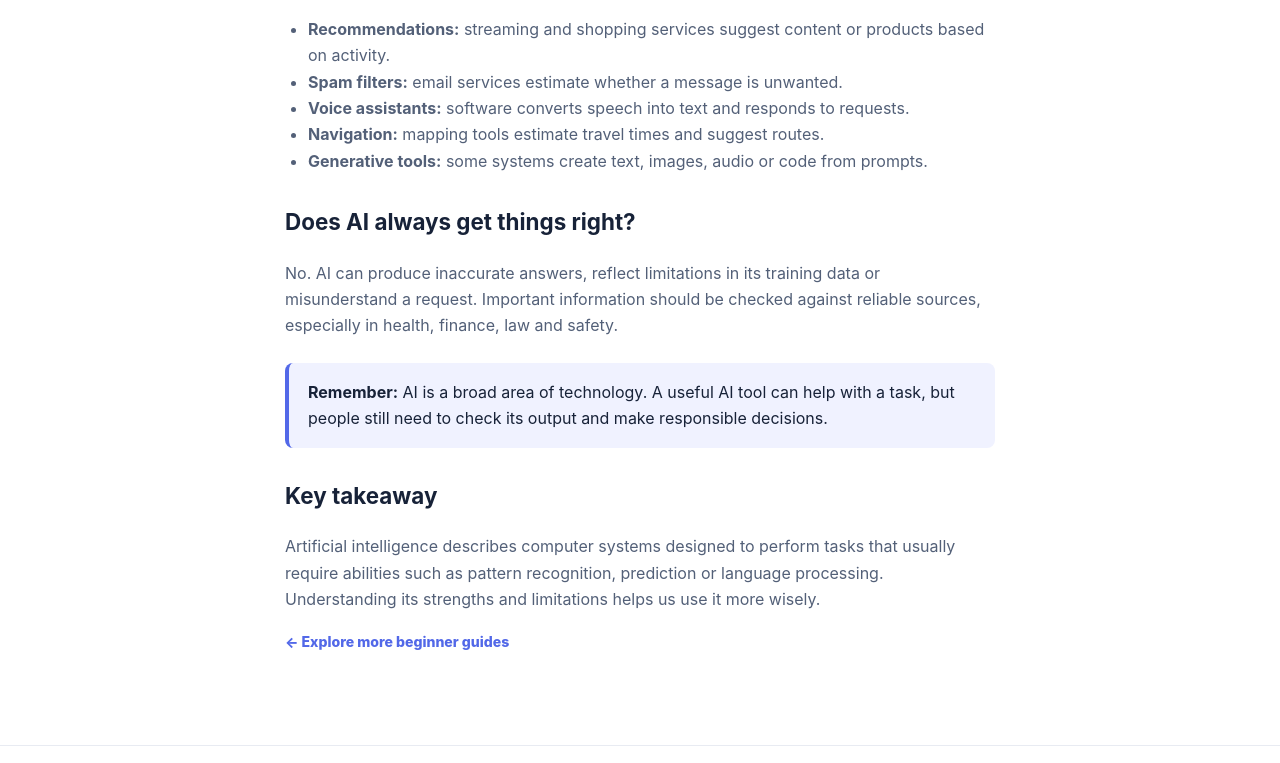
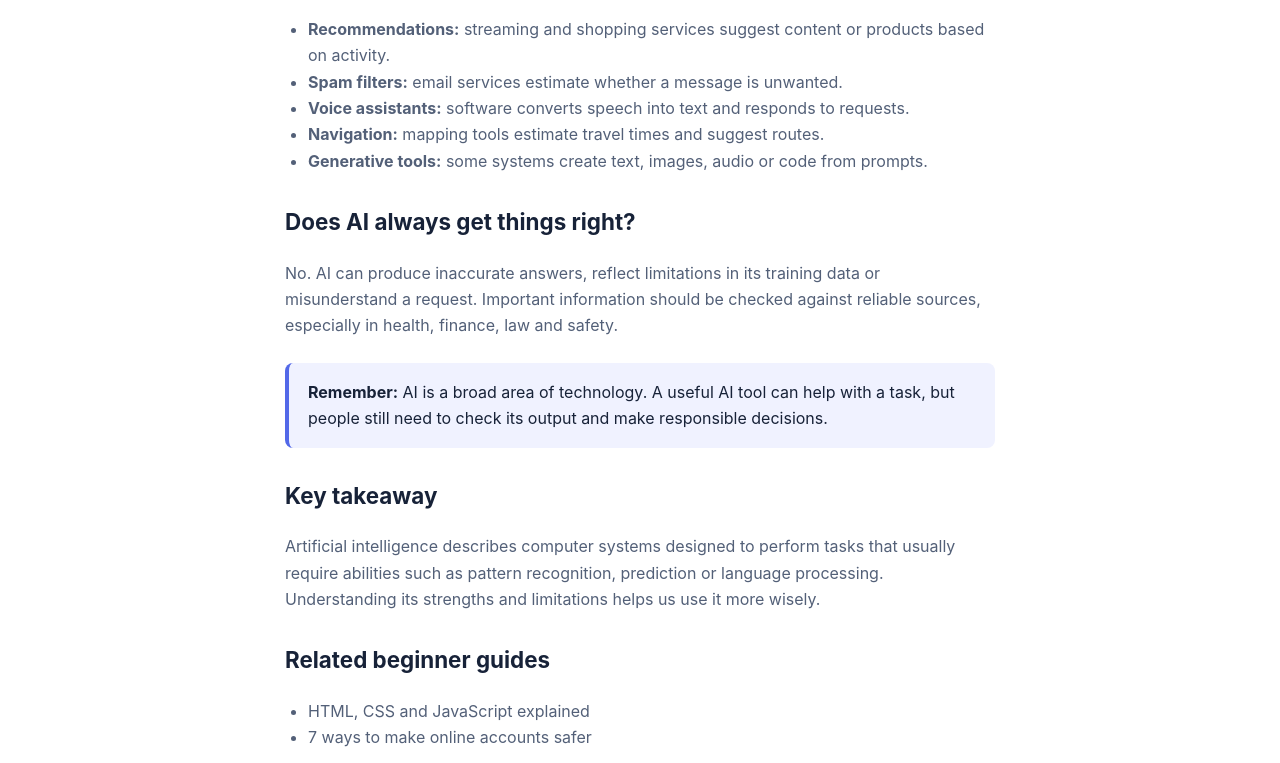
Before and after one commit to Laflame2323/my-project, a plain HTML site: page articles/what-is-ai.html in a window 1280 px wide. Shown: the part 744-1507 px from the top of the page. Drawn offline with Linux system fonts and the light colour scheme.

Commit message:
Improve SEO metadata and internal links

```diff
--- a/articles/what-is-ai.html
+++ b/articles/what-is-ai.html
@@ -1,10 +1,10 @@
 <!doctype html>
-<html lang="en"><head><meta charset="utf-8"><meta name="viewport" content="width=device-width, initial-scale=1"><meta name="description" content="A beginner-friendly explanation of artificial intelligence, machine learning and everyday AI examples."><title>What Is Artificial Intelligence? | TechLearn Guide</title><link rel="stylesheet" href="../style.css"></head>
+<html lang="en"><head><meta charset="utf-8"><meta name="viewport" content="width=device-width, initial-scale=1"><meta name="description" content="Learn what artificial intelligence is, how machine learning works, everyday AI examples and the limitations of AI in this beginner-friendly guide."><link rel="canonical" href="https://laflame2323.github.io/my-project/articles/what-is-ai.html"><meta property="og:type" content="article"><meta property="og:title" content="What Is Artificial Intelligence? | TechLearn Guide"><meta property="og:description" content="A simple introduction to AI, machine learning and everyday examples."><meta property="og:url" content="https://laflame2323.github.io/my-project/articles/what-is-ai.html"><script type="application/ld+json">{"@context":"https://schema.org","@type":"Article","headline":"What Is Artificial Intelligence? A Simple Beginner's Guide","description":"A beginner-friendly explanation of artificial intelligence, machine learning and everyday AI examples.","mainEntityOfPage":"https://laflame2323.github.io/my-project/articles/what-is-ai.html","publisher":{"@type":"Organization","name":"TechLearn Guide"}}</script><title>What Is Artificial Intelligence? | TechLearn Guide</title><link rel="stylesheet" href="../style.css"></head>
 <body><header class="site-header"><a class="brand" href="../index.html"><span class="brand-mark">T</span> TechLearn <span>Guide</span></a><button class="menu-toggle" aria-label="Open navigation" aria-expanded="false">☰</button><nav class="nav-links"><a href="../index.html">Home</a><a href="../index.html#topics">Topics</a><a href="../about.html">About</a><a href="../contact.html">Contact</a></nav></header>
 <main class="page-main article-page"><p class="article-meta">ARTIFICIAL INTELLIGENCE · BEGINNER GUIDE</p><h1>What Is Artificial Intelligence? A Simple Beginner's Guide</h1><p class="lead">Artificial intelligence (AI) is a field of computer science focused on creating computer systems that can perform tasks commonly associated with human intelligence, such as understanding language, recognising patterns and making predictions.</p>
 <h2>How does AI work?</h2><p>AI systems are built using instructions, data and mathematical methods. Many modern systems use machine learning, a branch of AI in which a computer model learns patterns from examples rather than relying only on manually written rules.</p><p>For example, a system trained on many labelled pictures of cats and dogs can learn patterns that help it classify a new picture. Its answer is a prediction based on what it learned; it is not proof that the system understands animals the way a person does.</p>
 <h2>Where do we see AI in everyday life?</h2><ul><li><strong>Recommendations:</strong> streaming and shopping services suggest content or products based on activity.</li><li><strong>Spam filters:</strong> email services estimate whether a message is unwanted.</li><li><strong>Voice assistants:</strong> software converts speech into text and responds to requests.</li><li><strong>Navigation:</strong> mapping tools estimate travel times and suggest routes.</li><li><strong>Generative tools:</strong> some systems create text, images, audio or code from prompts.</li></ul>
 <h2>Does AI always get things right?</h2><p>No. AI can produce inaccurate answers, reflect limitations in its training data or misunderstand a request. Important information should be checked against reliable sources, especially in health, finance, law and safety.</p>
 <div class="callout"><strong>Remember:</strong> AI is a broad area of technology. A useful AI tool can help with a task, but people still need to check its output and make responsible decisions.</div>
-<h2>Key takeaway</h2><p>Artificial intelligence describes computer systems designed to perform tasks that usually require abilities such as pattern recognition, prediction or language processing. Understanding its strengths and limitations helps us use it more wisely.</p><p><a class="text-link" href="../index.html">← Explore more beginner guides</a></p></main>
+<h2>Key takeaway</h2><p>Artificial intelligence describes computer systems designed to perform tasks that usually require abilities such as pattern recognition, prediction or language processing. Understanding its strengths and limitations helps us use it more wisely.</p><h2>Related beginner guides</h2><ul><li><a href="html-css-javascript.html">HTML, CSS and JavaScript explained</a></li><li><a href="online-account-safety.html">7 ways to make online accounts safer</a></li></ul><p><a class="text-link" href="../index.html">← Explore more beginner guides</a></p></main>
 <footer class="site-footer"><a class="brand footer-brand" href="../index.html"><span class="brand-mark">T</span> TechLearn <span>Guide</span></a><div class="footer-links"><a href="../about.html">About</a><a href="../privacy.html">Privacy Policy</a></div><small>© <span id="year"></span> TechLearn Guide.</small></footer><script src="../script.js"></script></body></html>
```
